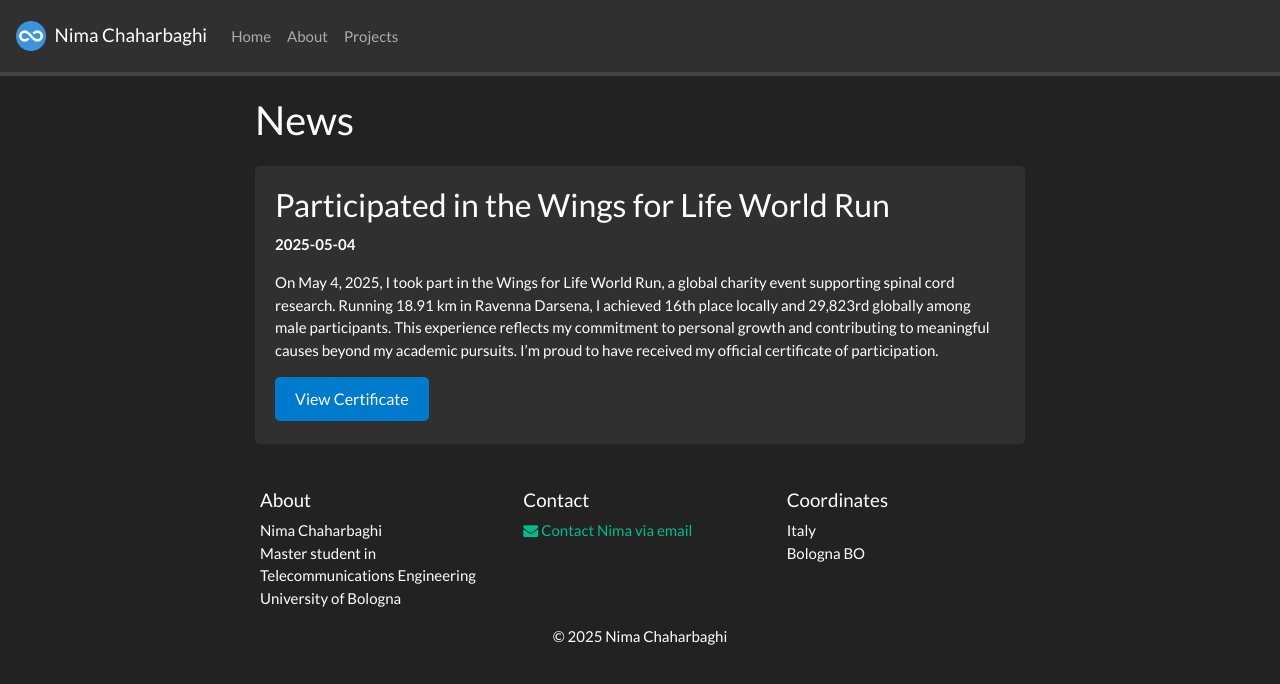
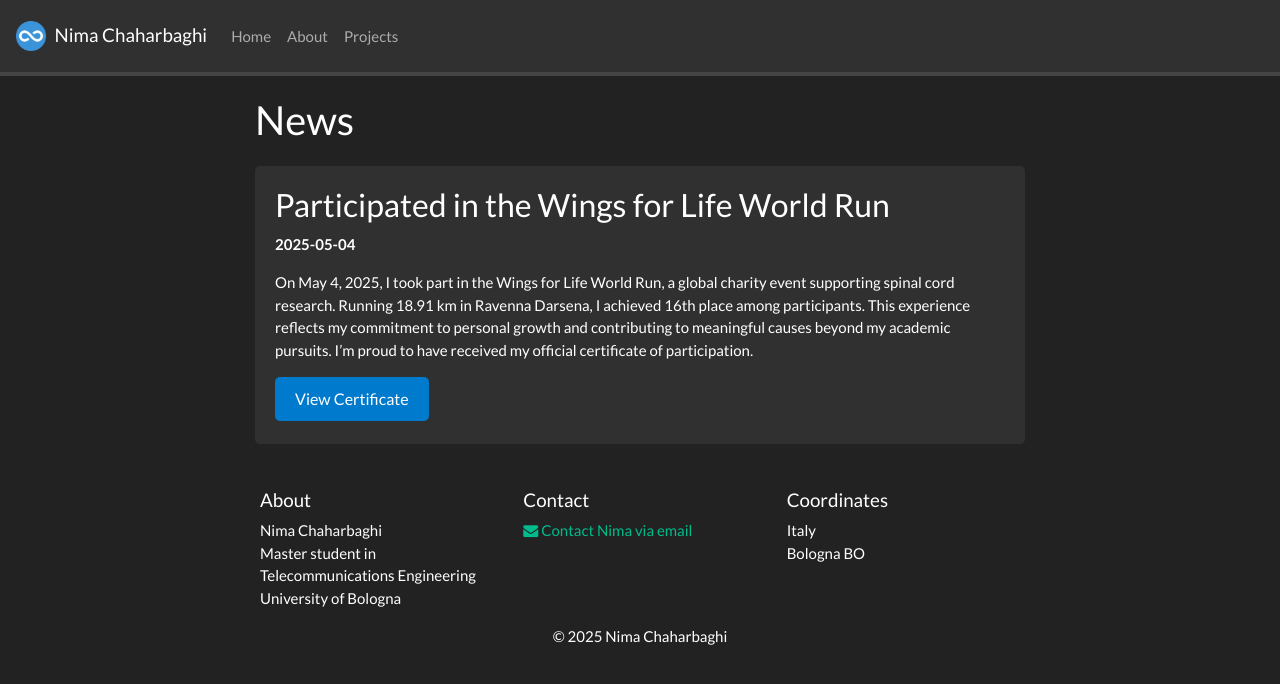
Before and after one commit to nimachaharbaghi/nimachaharbaghi.github.io, a Jekyll site: the page built from _pages/allnews.md, in a window 1280 px wide. Shown: the top 684 px of the page. Built offline with Jekyll 4.4.1, drawn with Linux system fonts in a browser that asks for light colours; nearby versions of some CDN libraries; a style sheet for code colours, icons or effects is not loaded.

Commit message:
Update news.yml

```diff
--- a/_data/news.yml
+++ b/_data/news.yml
@@ -1,7 +1,7 @@
 - date: 2025-05-04
   title: Participated in the Wings for Life World Run
   content: >
-    On May 4, 2025, I took part in the Wings for Life World Run, a global charity event supporting spinal cord research. Running 18.91 km in Ravenna Darsena, I achieved 16th place locally and 29,823rd globally among male participants. This experience reflects my commitment to personal growth and contributing to meaningful causes beyond my academic pursuits. I'm proud to have received my official certificate of participation.
+    On May 4, 2025, I took part in the Wings for Life World Run, a global charity event supporting spinal cord research. Running 18.91 km in Ravenna Darsena, I achieved 16th place among participants. This experience reflects my commitment to personal growth and contributing to meaningful causes beyond my academic pursuits. I'm proud to have received my official certificate of participation.
   link: https://www.wingsforlifeworldrun.com/api/v1/certificates/2025/1f0276e8bbca6f58b52a0a58a9feac02
   tags:
     - personal development
```
